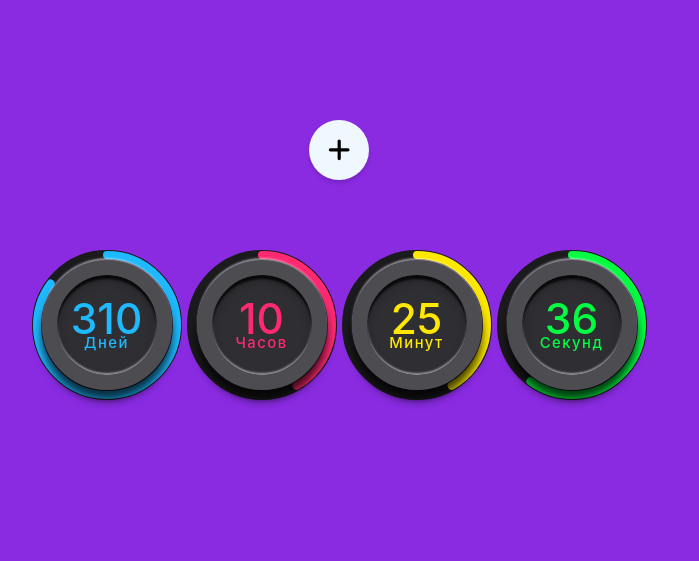
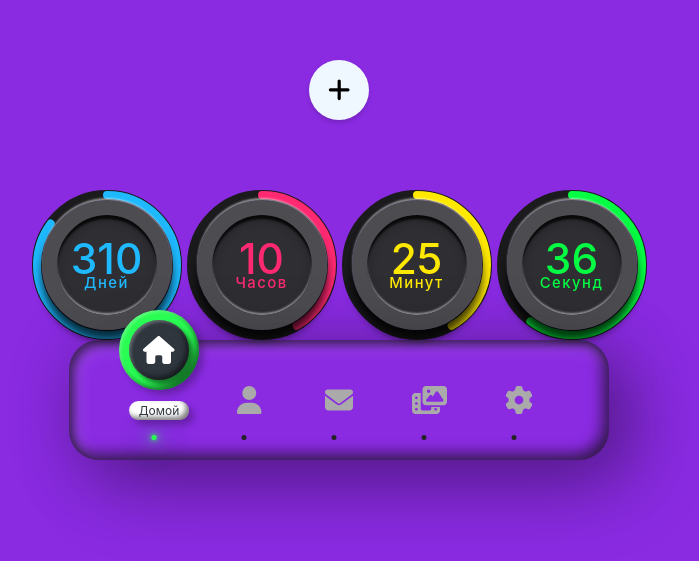
Before and after one commit to sayns-wq/components_library, a React (Create React App) app: page / in a window 1280 px wide. Shown: the part 175-736 px from the top of the page, without its empty margins (301-1000 px from the left). Built offline with nearby package versions, Linux system fonts and the light colour scheme.

Commit message:
add NavigarionTab

```diff
--- a/src/App.tsx
+++ b/src/App.tsx
@@ -1,8 +1,17 @@
 import "./App.css";
+import { FontAwesomeIcon } from "@fortawesome/react-fontawesome";
+import {
+  faEnvelope,
+  faGear,
+  faHome,
+  faPhotoFilm,
+  faUser,
+} from "@fortawesome/free-solid-svg-icons";
+
 import CircularNavigation from "./components/CircularNavigarion/CircularNavigation";
 import CountDownTimer from "./components/CountDownTimer/CountDownTimer";
-
-const config = {
+import NavigarionTab from "./components/NavigarionTab/NavigarionTab";
+const CountDownTimerConfig = {
   timerConfig: [
     {
       label: "Дней",
@@ -24,13 +33,44 @@ const config = {
   timerOrder: ["days", "hours", "minutes", "seconds"],
 };
 
+const NavigarionTabConfig = [
+  {
+    icon: <FontAwesomeIcon icon={faHome} />,
+    text: "Домой",
+    link: "#",
+  },
+  {
+    icon: <FontAwesomeIcon icon={faUser} />,
+    text: "Профиль",
+    link: "#",
+  },
+  {
+    icon: <FontAwesomeIcon icon={faEnvelope} />,
+    text: "Сообщения",
+    link: "#",
+  },
+  {
+    icon: <FontAwesomeIcon icon={faPhotoFilm} />,
+    text: "Форографии",
+    link: "#",
+  },
+  {
+    icon: <FontAwesomeIcon icon={faGear} />,
+    text: "Настройки",
+    link: "#",
+  },
+];
 const endDate = "01/01/2025 00:00:00";
 
 function App() {
   return (
     <div className="App">
       <CircularNavigation></CircularNavigation>
-      <CountDownTimer config={config} endDate={endDate}></CountDownTimer>
+      <CountDownTimer
+        config={CountDownTimerConfig}
+        endDate={endDate}
+      ></CountDownTimer>
+      <NavigarionTab config={NavigarionTabConfig} />
     </div>
   );
 }
--- /dev/null
+++ b/src/components/NavigarionTab/NavigarionTab.module.css
@@ -0,0 +1,100 @@
+.navigation {
+  position: relative;
+  width: 540px;
+  height: 120px;
+  box-shadow: 25px 25px 75px rgba(0, 0, 0, 0.25),
+    10px 10px 70px rgba(0, 0, 0, 0.25), inset 5px 5px 10px rgba(0, 0, 0, 0.5),
+    inset 5px 5px 20px rgba(255, 255, 255, 0.2),
+    inset -5px -5px 15px rgba(0, 0, 0, 0.75);
+  border-radius: 30px;
+  display: flex;
+  justify-content: center;
+  align-items: center;
+}
+.navigation li {
+  position: relative;
+  list-style: none;
+  width: 80px;
+  margin: 0 5px;
+}
+.navigation li::before {
+  content: "";
+  position: absolute;
+  width: 5px;
+  height: 5px;
+  top: 35px;
+  left: 35px;
+  transform: translateX(-50%);
+  background: #222;
+  border-radius: 50%;
+  transition: 0.5s;
+}
+.navigation li.active::before {
+  background: #29fd53;
+  box-shadow: 0 0 5px #29fd53, 0 0 10px #29fd53, 0 0 20px #29fd53,
+    0 0 30px #29fd53, 0 0 40px #29fd53, 0 0 50px #29fd53;
+}
+.navigation li a {
+  display: flex;
+  align-items: center;
+  justify-content: center;
+  text-decoration: none;
+  flex-direction: column;
+}
+.navigation li a .icon {
+  position: absolute;
+  font-size: 1.75em;
+  width: 80px;
+  height: 80px;
+  display: flex;
+  justify-content: center;
+  align-items: center;
+  border-radius: 50%;
+  color: #aaa;
+}
+.navigation li.active a .icon {
+  background: #29fd53;
+  color: #fff;
+  transform: translateY(-50px);
+  box-shadow: 5px 5px 7px rgba(0, 0, 0, 0.25),
+    inset 2px 2px 3px rgba(255, 255, 255, 0.25),
+    inset -3px -3px 5px rgba(0, 0, 0, 0.5);
+  transition: 0.5s;
+  transition-delay: 0.2s;
+}
+.navigation li a .icon::before {
+  content: "";
+  position: absolute;
+  inset: 10px;
+  background: #2f363e;
+  border-radius: 50%;
+  z-index: -1;
+  box-shadow: 5px 5px 5px rgba(0, 0, 0, 0.5),
+    inset 2px 2px 3px rgba(255, 255, 255, 0.25),
+    inset -3px -3px 5px rgba(0, 0, 0, 0.5);
+  transform: scale(0);
+  transition: 0.5s;
+  transition-delay: 0s;
+}
+.navigation li.active a .icon::before {
+  transform: scale(1);
+}
+.navigation li a .text {
+  position: absolute;
+  font-size: 0.75em;
+  color: #2f363e;
+  opacity: 0;
+  border-radius: 15px;
+  transform: translateY(20px);
+  padding: 2px 10px;
+  background: #fff;
+  box-shadow: 5px 5px 7px rgba(0, 0, 0, 0.25),
+    inset -3px -3px 5px rgba(0, 0, 0, 0.5);
+  transition: 0.5s;
+  transition-delay: 0s;
+}
+.navigation li.active a .text {
+  opacity: 1;
+  transform: translateY(10px);
+  transition-delay: 0.2s;
+}
--- /dev/null
+++ b/src/components/NavigarionTab/NavigarionTab.tsx
@@ -0,0 +1,37 @@
+import React, { ReactElement, useState } from "react";
+
+import classes from "./NavigarionTab.module.css";
+
+interface NavigarionTabProps {
+  config: {
+    icon: ReactElement;
+    text: string;
+    link: string;
+  }[];
+}
+
+function NavigarionTab({ config }: NavigarionTabProps) {
+  const [isActiveToggle, setIsActiveToggle] = useState(0);
+  return (
+    <div>
+      <ul className={classes.navigation}>
+        {config.map((item, index) => {
+          return (
+            <li
+              className={index === isActiveToggle ? classes.active : ""}
+              key={item.text}
+              onClick={() => setIsActiveToggle(index)}
+            >
+              <a href={item.link}>
+                <div className={classes.icon}>{item.icon}</div>
+                <span className={classes.text}>{item.text}</span>
+              </a>
+            </li>
+          );
+        })}
+      </ul>
+    </div>
+  );
+}
+
+export default NavigarionTab;
```
